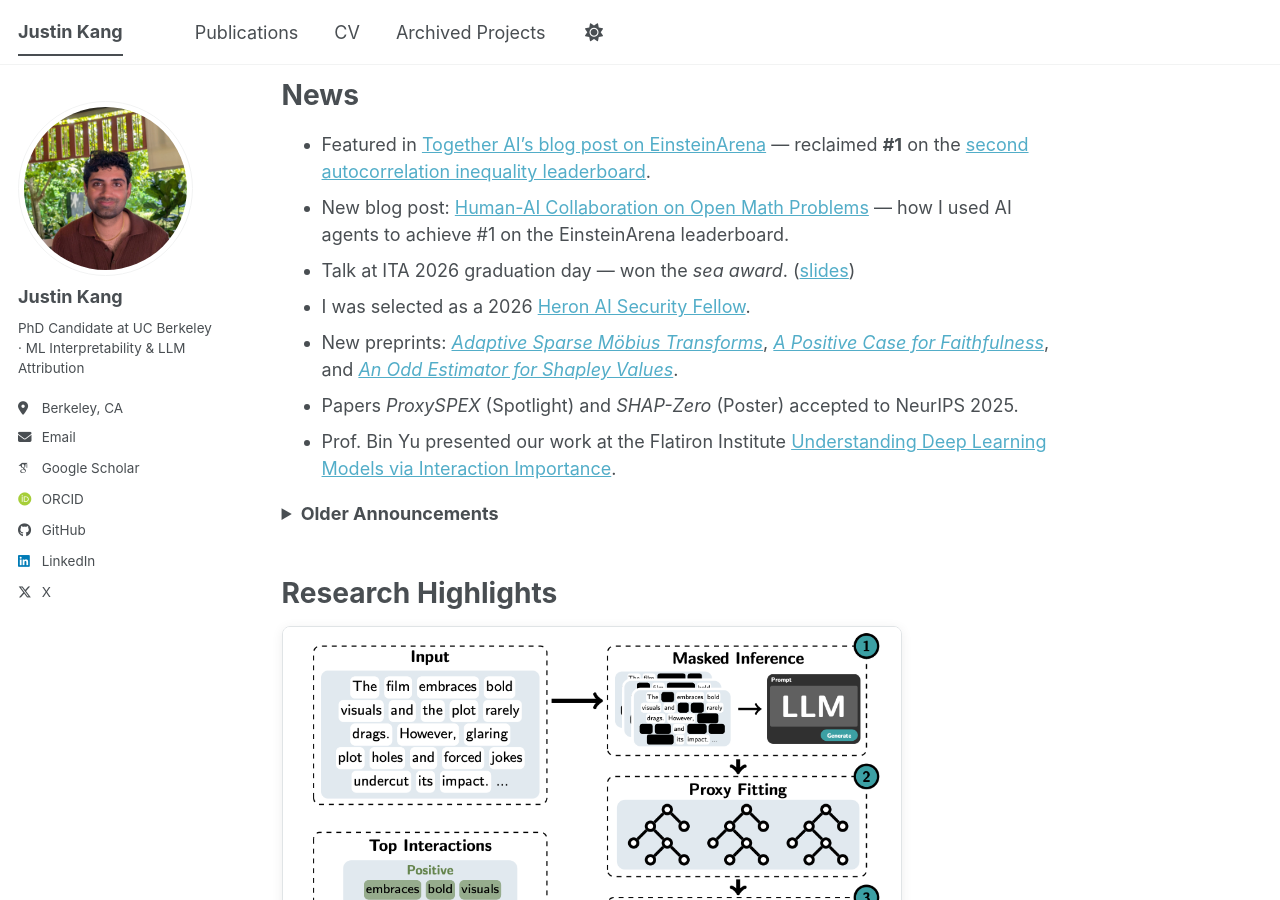
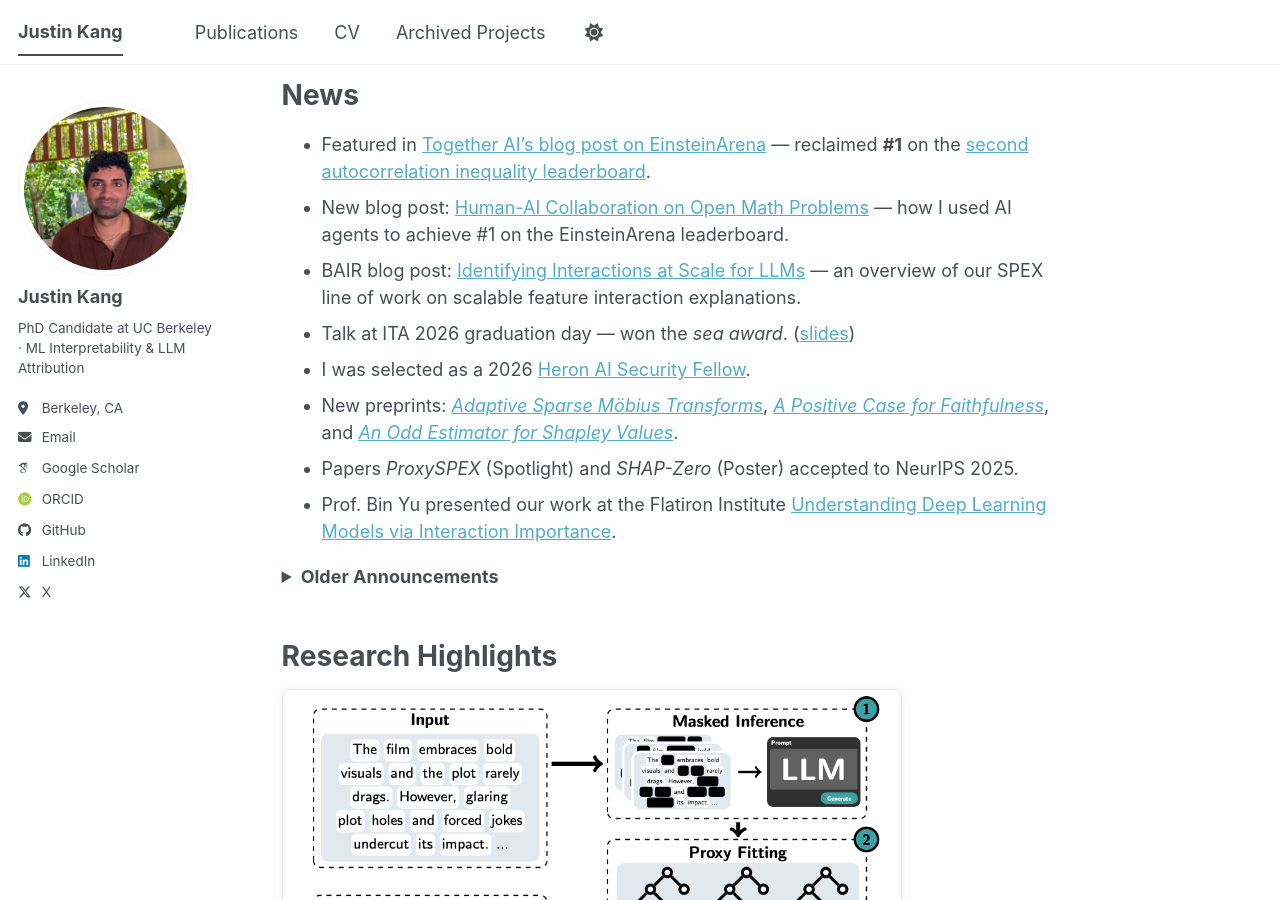
Before and after one commit to justinkang221/justinkang221.github.io, a Jekyll site: the page built from _pages/about.md, in a window 1280 px wide and 900 px high, scrolled down 392 px. Built offline with Jekyll 4.4.1, drawn with Linux system fonts in a browser that asks for light colours; some web fonts are replaced; a script bundle is joined from its source files by our own code; library files that are not in the unit come from our copies.

Commit message:
Add BAIR blog post on SPEX to news section

```diff
--- a/_pages/about.md
+++ b/_pages/about.md
@@ -18,6 +18,7 @@ News
 ======
 * Featured in <a href="https://www.together.ai/blog/einsteinarena">Together AI's blog post on EinsteinArena</a> — reclaimed **#1** on the <a href="https://einsteinarena.com/">second autocorrelation inequality leaderboard</a>.
 * New blog post: <a href="/posts/2026/03/human-ai-collaboration-on-open-math-problems-lessons-from-the-autocorrelation-inequality/">Human-AI Collaboration on Open Math Problems</a> — how I used AI agents to achieve #1 on the EinsteinArena leaderboard.
+* BAIR blog post: <a href="https://bair.berkeley.edu/blog/2026/03/13/spex/">Identifying Interactions at Scale for LLMs</a> — an overview of our SPEX line of work on scalable feature interaction explanations.
 * Talk at ITA 2026 graduation day — won the *sea award*. (<a href="/files/ITA 2026.pdf">slides</a>)
 * I was selected as a 2026 <a href="https://www.heronsec.ai/">Heron AI Security Fellow</a>.
 * New preprints: <a href="https://arxiv.org/abs/2602.06246">*Adaptive Sparse Möbius Transforms*</a>, <a href="https://arxiv.org/abs/2602.02639">*A Positive Case for Faithfulness*</a>, and <a href="https://arxiv.org/abs/2602.01399">*An Odd Estimator for Shapley Values*</a>.
```
